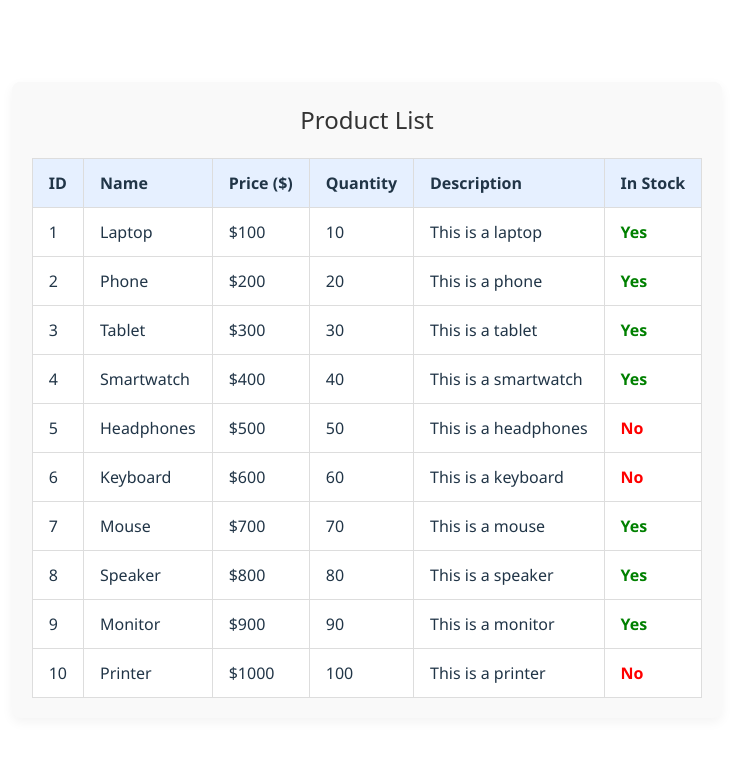
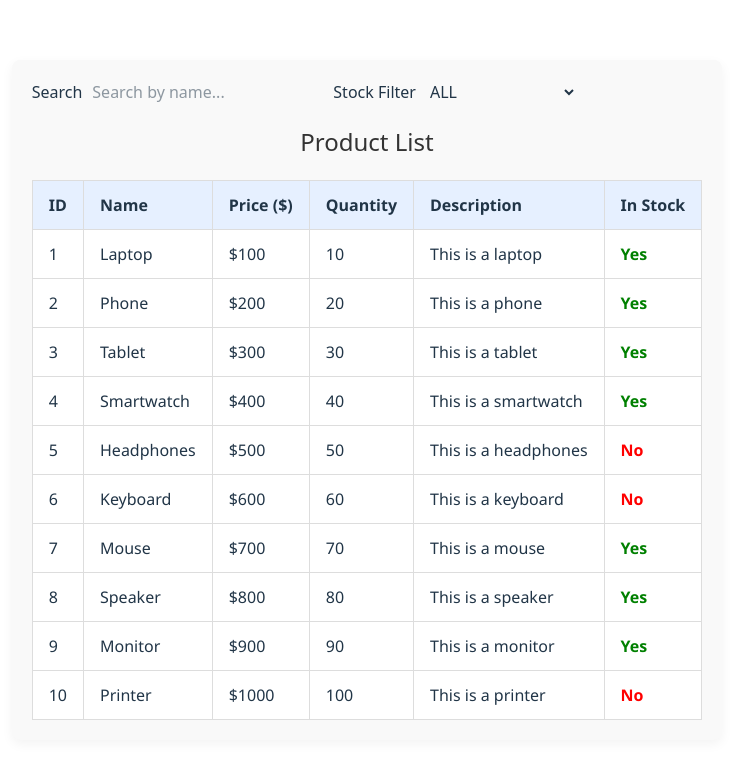
Before and after one commit to Harpreet-Prabh/rerender, a React (Vite) app: page / in a window 1280 px wide. Shown: the top 758 px of the page, without its empty margins (273-1006 px from the left). Built offline with nearby package versions, Linux system fonts and the light colour scheme.

Commit message:
feat: add search and stock filter functionality to Products component

```diff
--- a/src/component/Product.css
+++ b/src/component/Product.css
@@ -16,6 +16,13 @@
   color: #333;
 }
 
+
+.filters {
+  margin-bottom: 20px;
+  display: flex;
+  gap: 10px;
+  align-items: center;
+}
 .table-wrapper {
   overflow-x: auto;
 }
--- a/src/component/Products.jsx
+++ b/src/component/Products.jsx
@@ -1,4 +1,4 @@
-import { useState } from "react";
+import { useEffect, useState } from "react";
 import "./Product.css";
 
 const initialProducts = [
@@ -85,11 +85,55 @@ const initialProducts = [
 ];
 
 export default function Products() {
-  const [filteredProducts] = useState(initialProducts);
+  const [filteredProducts, setFilteredProducts] = useState(initialProducts);
+  const [showOnlyInStock, setShowOnlyInStock] = useState("all");
+  const [searchValue, setSearchValue] = useState("");
+
+  useEffect(() => {
+    const filteredProducts = initialProducts.filter((product) => {
+      let userInput = searchValue.toLowerCase();
+      let productName = product.name.toLowerCase();
+      if (showOnlyInStock == "inStock") {
+        return product.inStock && productName.includes(userInput);
+      } else if (showOnlyInStock === "outOfStock") {
+        return !product.inStock && productName.includes(userInput);
+      }
+      return productName.includes(userInput);
+    });
+    setFilteredProducts(filteredProducts);
+  }, [showOnlyInStock, searchValue]);
+
+  function handleSearch(e) {
+    setSearchValue(e.target.value);
+    console.log(searchValue);
+  }
+
+  function handleStock(e) {
+    setShowOnlyInStock(e.target.value);
+    console.log(showOnlyInStock);
+  }
 
   return (
     <div className="products-container">
+      <div className="filters">
+        <label htmlFor="search">Search</label>
+        <input
+          id="search"
+          type="text"
+          value={searchValue}
+          onChange={handleSearch}
+          placeholder="Search by name..."
+        />
+
+        <label htmlFor="stockCheck">Stock Filter</label>
+        <select id="stockCheck" value={showOnlyInStock} onChange={handleStock}>
+          <option value="all">ALL</option>
+          <option value="inStock">In Stock Only</option>
+          <option value="outOfStock"> Out of Stock Only</option>
+        </select>
+      </div>
       <h2 className="title">Product List</h2>
+
       <div className="table-wrapper">
         <table className="product-table">
           <thead>
```
